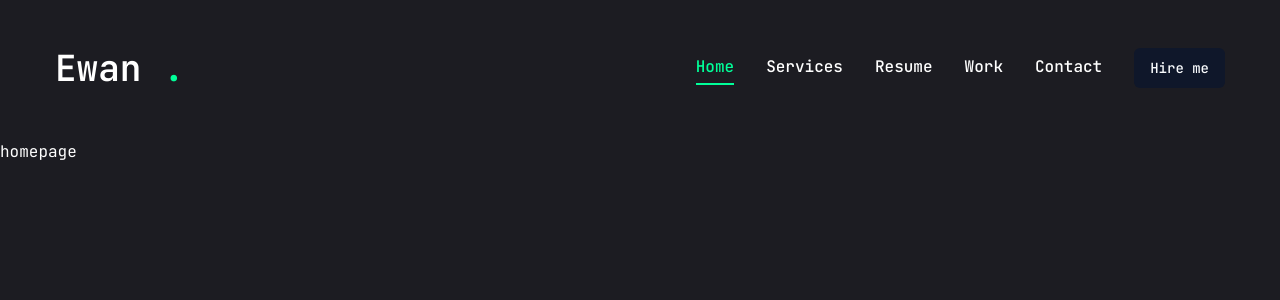
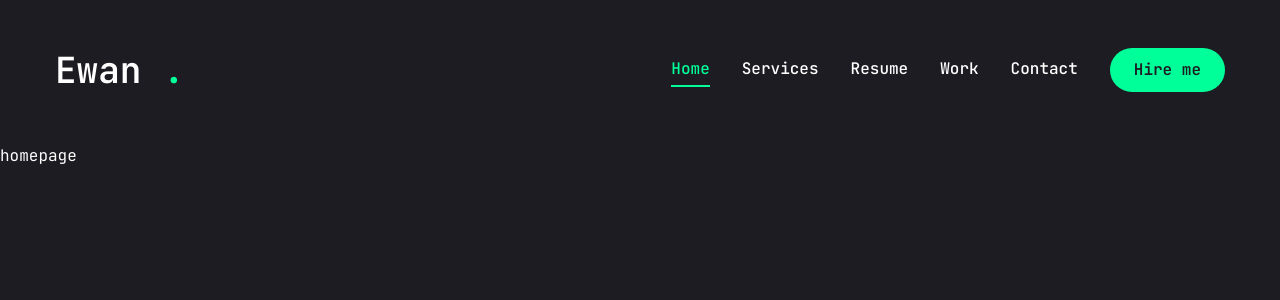
Before and after one commit to Ewuly/ewan-portfolio, a Next.js app: page / in a window 1280 px wide. Shown: the top 300 px of the page. Built offline with nearby package versions, Linux system fonts and the light colour scheme.

Commit message:
feat: :lipstick: update the Hire me button

```diff
--- a/app/page.jsx
+++ b/app/page.jsx
@@ -1,5 +1,8 @@
-export default function Home() {
+
+const Home = () => {
   return (
-    <main>homepage</main>
-  );
+    <div>homepage</div>
+  )
 }
+
+export default Home
--- a/components/ui/button.jsx
+++ b/components/ui/button.jsx
@@ -5,25 +5,18 @@
 import { cn } from "@/lib/utils"
 
 const buttonVariants = cva(
-  "inline-flex items-center justify-center gap-2 whitespace-nowrap rounded-md text-sm font-medium ring-offset-white transition-colors focus-visible:outline-none focus-visible:ring-2 focus-visible:ring-slate-950 focus-visible:ring-offset-2 disabled:pointer-events-none disabled:opacity-50 [&_svg]:pointer-events-none [&_svg]:size-4 [&_svg]:shrink-0 dark:ring-offset-slate-950 dark:focus-visible:ring-slate-300",
+  "inline-flex items-center justify-center whitespace-nowrap rounded-full text-base font-semibold ring-offset-white transition-colors",
   {
     variants: {
       variant: {
-        default: "bg-slate-900 text-slate-50 hover:bg-slate-900/90 dark:bg-slate-50 dark:text-slate-900 dark:hover:bg-slate-50/90",
-        destructive:
-          "bg-red-500 text-slate-50 hover:bg-red-500/90 dark:bg-red-900 dark:text-slate-50 dark:hover:bg-red-900/90",
-        outline:
-          "border border-slate-200 bg-white hover:bg-slate-100 hover:text-slate-900 dark:border-slate-800 dark:bg-slate-950 dark:hover:bg-slate-800 dark:hover:text-slate-50",
-        secondary:
-          "bg-slate-100 text-slate-900 hover:bg-slate-100/80 dark:bg-slate-800 dark:text-slate-50 dark:hover:bg-slate-800/80",
-        ghost: "hover:bg-slate-100 hover:text-slate-900 dark:hover:bg-slate-800 dark:hover:text-slate-50",
-        link: "text-slate-900 underline-offset-4 hover:underline dark:text-slate-50",
+        default: "bg-accent text-primary hover:bg-accent-hover",
+        primary: "bg-primary text-white",
+        outline: "border border-accent bg-transparent text-accent hover:bg-accent hover:text-primary",
       },
       size: {
-        default: "h-10 px-4 py-2",
-        sm: "h-9 rounded-md px-3",
-        lg: "h-11 rounded-md px-8",
-        icon: "h-10 w-10",
+        default: "h-[44px] px-6",
+        md: "h-[48px] px-6",
+        lg: "h-[56px] px-8 text-sm uppercase tracking-[2px]",
       },
     },
     defaultVariants: {
```
